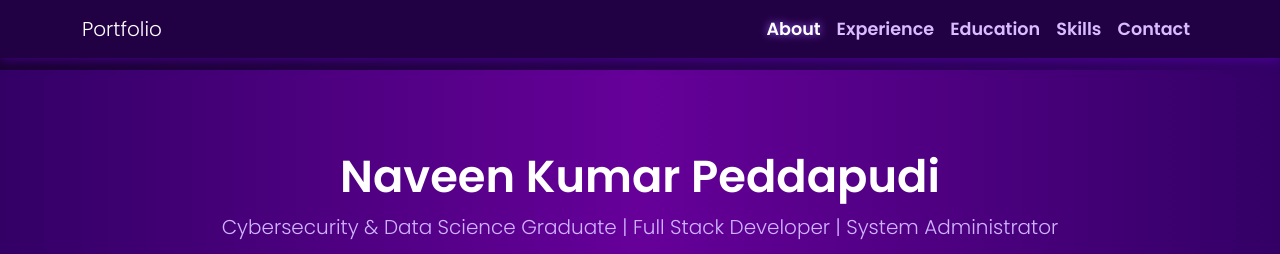
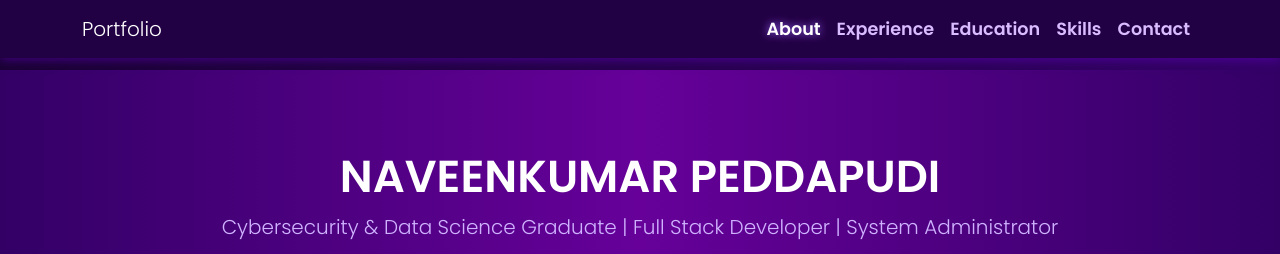
Before and after one commit to NaveenkumarPeddapudi/portfolio, a plain HTML site: page index.html in a window 1280 px wide. Shown: the top 254 px of the page. Drawn offline with nearby package versions, Linux system fonts and the light colour scheme.

Commit message:
Update index.html

```diff
--- a/index.html
+++ b/index.html
@@ -224,7 +224,7 @@
 
   <header>
     <div class="container">
-      <h1>Naveen Kumar Peddapudi</h1>
+      <h1>NAVEENKUMAR PEDDAPUDI</h1>
       <p>Cybersecurity & Data Science Graduate | Full Stack Developer | System Administrator</p>
       <div class="mt-3">
         <a href="https://www.linkedin.com/in/naveen-kumar-peddapudi-413b36200" target="_blank" class="btn btn-outline-light me-2"><i class="fab fa-linkedin"></i> LinkedIn</a>
```
